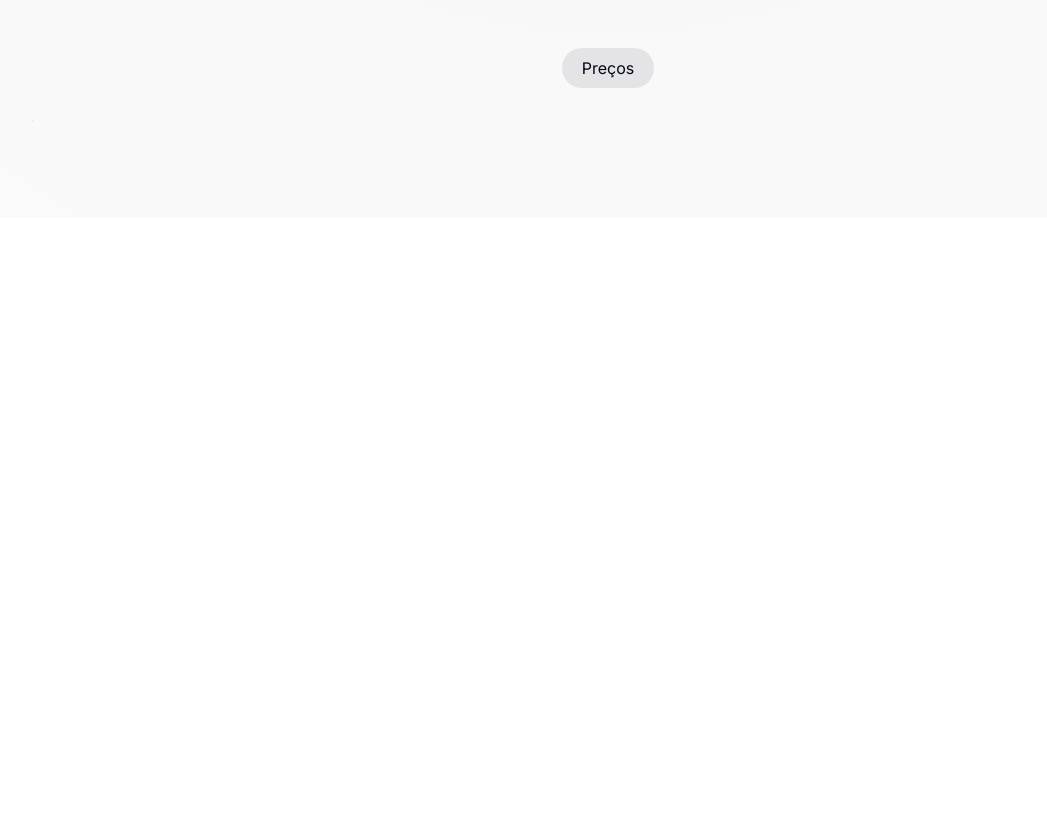
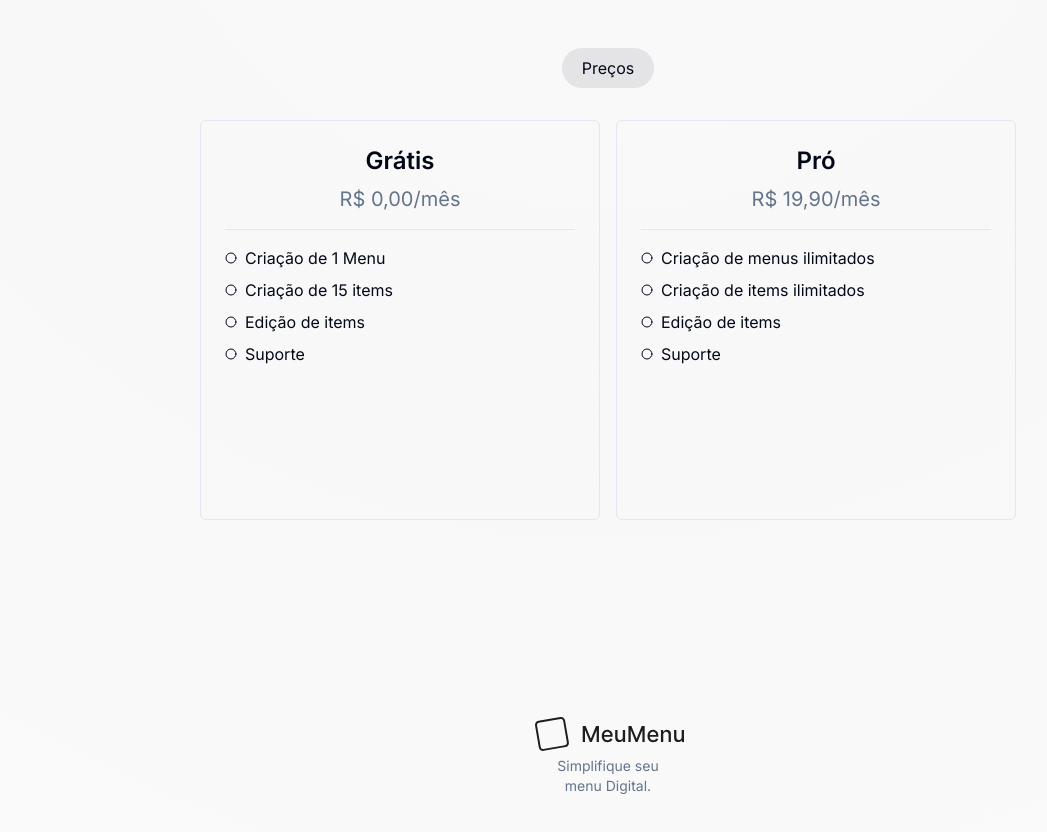
Before and after one commit to jonassjr/MyMenuList, a Next.js app: page / in a window 1280 px wide. Shown: the part 1500-2332 px from the top of the page, without its empty margins (32-1079 px from the left). Before the commit the page ends 1718 px from the top, so only its background shows below. Built offline with nearby package versions, Linux system fonts and the light colour scheme.

Commit message:
feat: create prices and footer sections to landing page

```diff
--- a/src/app/page.tsx
+++ b/src/app/page.tsx
@@ -1,4 +1,5 @@
 import { Nav } from "@/components/Nav";
+import { Footer } from "@/sections/Footer";
 import { Hero } from "@/sections/Hero";
 import { Prices } from "@/sections/Prices";
 import { Resources } from "@/sections/Resources";
@@ -18,6 +19,9 @@ export default function Home() {
       <section className="padding-x padding-y">
         <Prices />
       </section>
+      <footer className="padding-x padding-y">
+        <Footer />
+      </footer>
     </main>
   )
 }
--- a/src/components/Nav.tsx
+++ b/src/components/Nav.tsx
@@ -2,7 +2,7 @@
 
 import Image from "next/image"
 
-const navLinks: string[] = ['Recursos', 'Preços', 'Perguntas Frequentes']
+const navLinks: string[] = ['Recursos', 'Preços']
 
 import Logo from "../../public/Logo-v2.svg"
 
@@ -35,7 +35,6 @@ export const Nav = () => {
               </Link>
             </li>
           </ul>
-
           <div className=" absolute top-7 right-4 sm:hidden"
             onClick={() => setToggle(false)}
           >
--- /dev/null
+++ b/src/sections/Footer.tsx
@@ -0,0 +1,14 @@
+import Image from "next/image"
+
+import Logo2 from "../../public/Logo-v2.svg"
+
+export const Footer = () => {
+  return (
+    <footer className="w-full">
+      <div className="flex flex-col justify-center items-center">
+        <Image src={Logo2} alt="Meu Menu logo" />
+        <p className="w-[120px] text-sm text-center text-muted-foreground">Simplifique seu menu Digital.</p>
+      </div>
+    </footer>
+  )
+}
--- a/src/sections/Prices.tsx
+++ b/src/sections/Prices.tsx
@@ -1,10 +1,37 @@
+import { Circle } from "lucide-react"
+
 export const Prices = () => {
   return (
-    <section id="Preços" className="w-full flex flex-col gap-y-8">
+    <section id="Preços" className="w-full flex flex-col gap-y-8 scroll-my-20">
       <span className="self-center bg-zinc-200 rounded-full py-2 px-5">Preços</span>
-      <div className="flex">
-        <article className="border rounded"></article>
-      </div>
-    </section>
+      <div className="w-full flex justify-center gap-x-4">
+        <article className="min-w-[400px] min-h-[400px] p-6 border rounded-md flex flex-col gap-y-4">
+          <div className="text-center flex flex-col gap-y-2">
+            <p className="text-2xl font-semibold">Grátis</p>
+            <span className="text-xl text-muted-foreground">R$ 0,00/mês</span>
+          </div>
+          <hr />
+          <ul className="flex flex-col gap-y-2" >
+            <li className="flex gap-x-2 items-center"> <Circle size={12} /> Criação de 1 Menu</li>
+            <li className="flex gap-x-2 items-center"> <Circle size={12} /> Criação de 15 items</li>
+            <li className="flex gap-x-2 items-center"> <Circle size={12} /> Edição de items</li>
+            <li className="flex gap-x-2 items-center"> <Circle size={12} /> Suporte</li>
+          </ul>
+        </article>
+        <article className="min-w-[400px] min-h-[400px] p-6 border rounded-md flex flex-col gap-y-4">
+          <div className="text-center flex flex-col gap-y-2">
+            <p className="text-2xl font-semibold">Pró</p>
+            <span className="text-xl text-muted-foreground">R$ 19,90/mês</span>
+          </div>
+          <hr />
+          <ul className="flex flex-col gap-y-2">
+            <li className="flex gap-x-2 items-center"> <Circle size={12} /> Criação de menus ilimitados</li>
+            <li className="flex gap-x-2 items-center"> <Circle size={12} /> Criação de items ilimitados</li>
+            <li className="flex gap-x-2 items-center"> <Circle size={12} /> Edição de items</li>
+            <li className="flex gap-x-2 items-center"> <Circle size={12} /> Suporte</li>
+          </ul>
+        </article>
+      </div >
+    </section >
   )
 }
--- a/src/sections/Resources.tsx
+++ b/src/sections/Resources.tsx
@@ -2,7 +2,7 @@ import { Pencil, QrCode, SquareMenu } from "lucide-react"
 
 export const Resources = () => {
   return (
-    <section id="Recursos" className="w-full flex flex-col gap-y-8">
+    <section id="Recursos" className="w-full flex flex-col gap-y-8 scroll-my-20">
       <span className="self-center bg-zinc-200 rounded-full py-2 px-5">Recursos</span>
       <p className="text-center text-muted-foreground">Recursos práticos para criar, editar e acessar menus digitais com um simples QR Code.</p>
       <div className="flex gap-4">
```
Also changed, not shown: 1 other file (tests, documents, lock files or other folders).
